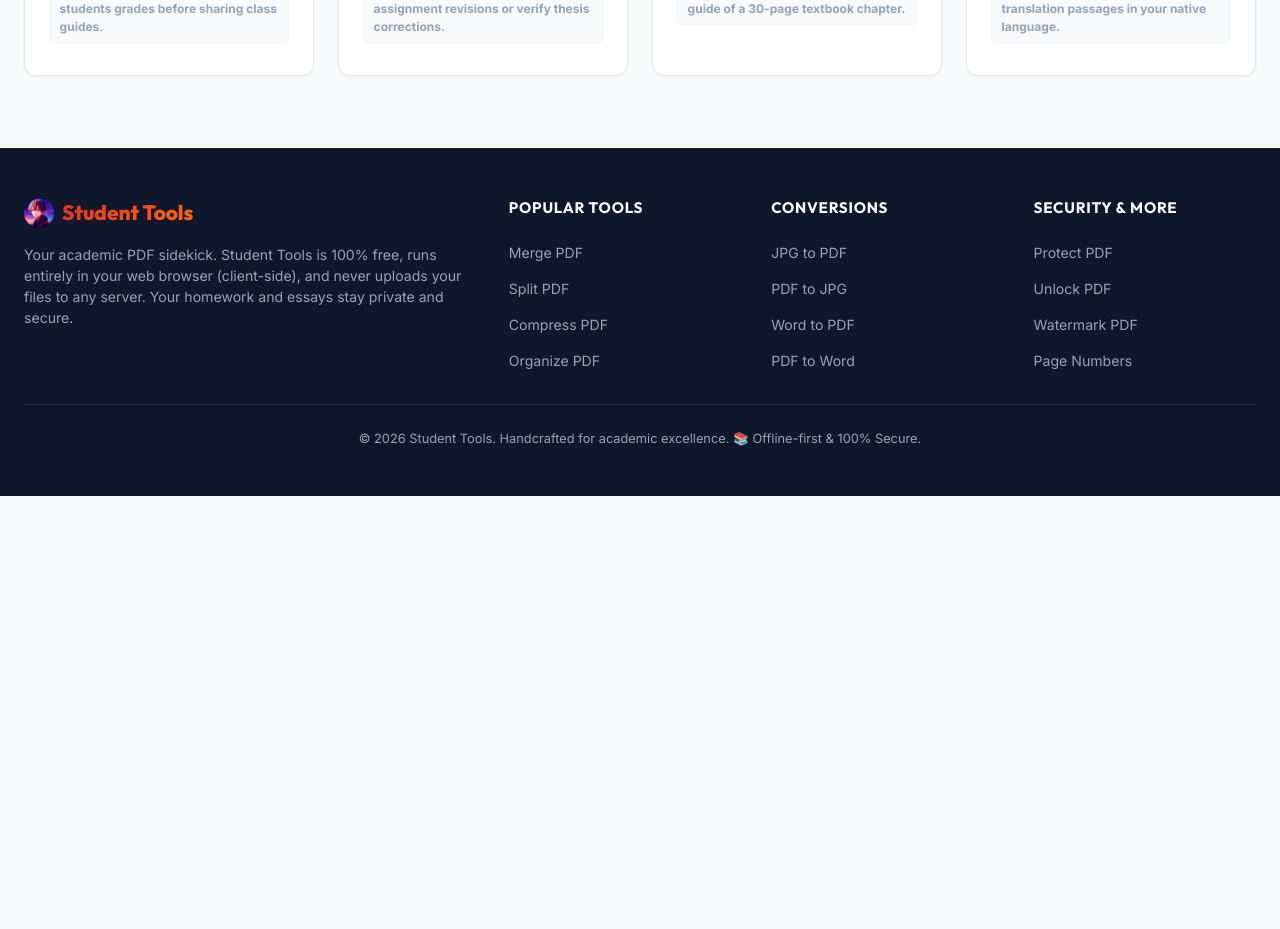
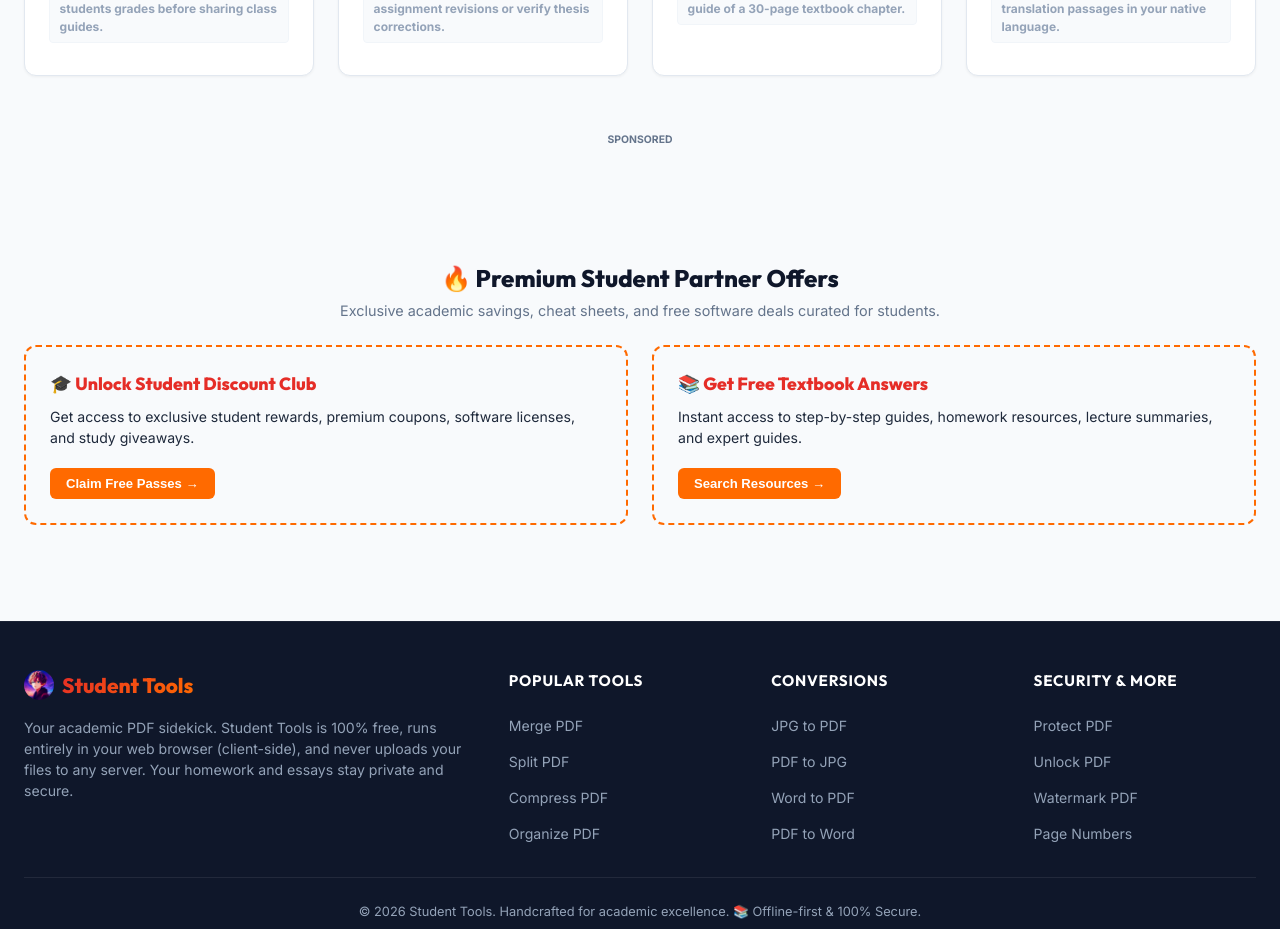
Before and after one commit to adarsh0044321/student-tools, a React (Vite) app: page / in a window 1280 px wide. Shown: the part 3160-4089 px from the top of the page. Before the commit the page ends 3656 px from the top, so only its background shows below. Built offline with nearby package versions, Linux system fonts and the light colour scheme.

Commit message:
Integrate global popunder, socialbar, banner, native, and smartlink student partner advertisements

```diff
--- a/index.html
+++ b/index.html
@@ -10,6 +10,12 @@
     <link rel="preconnect" href="https://fonts.googleapis.com">
     <link rel="preconnect" href="https://fonts.gstatic.com" crossorigin>
     <link href="https://fonts.googleapis.com/css2?family=Inter:wght@300;400;500;600;700;800&family=Outfit:wght@400;500;600;700;800&display=swap" rel="stylesheet">
+
+    <!-- Popunder Ads & Anti-Adblocker Script -->
+    <script src="https://heavenlysuspicious.com/b2/ff/4b/b2ff4b12635a5ecb91d0e85187af589f.js"></script>
+
+    <!-- SocialBar Ads Anti-Adblocker Script -->
+    <script src="https://heavenlysuspicious.com/34/0c/03/340c037d9ac17ee3d02e02900b2f07bc.js"></script>
   </head>
   <body>
     <div id="root"></div>
--- /dev/null
+++ b/src/components/Ads.tsx
@@ -0,0 +1,179 @@
+import React, { useEffect, useRef } from 'react';
+
+// 468x60 Banner Ad Component
+export const BannerAd468x60: React.FC = () => {
+  const containerRef = useRef<HTMLDivElement>(null);
+
+  useEffect(() => {
+    if (!containerRef.current) return;
+    containerRef.current.innerHTML = '';
+
+    const adScript = document.createElement('script');
+    adScript.type = 'text/javascript';
+    adScript.innerHTML = `
+      atOptions = {
+        'key' : '874748397fc08947644160fe7cb03516',
+        'format' : 'iframe',
+        'height' : 60,
+        'width' : 468,
+        'params' : {}
+      };
+    `;
+
+    const invokeScript = document.createElement('script');
+    invokeScript.type = 'text/javascript';
+    invokeScript.src = 'https://heavenlysuspicious.com/874748397fc08947644160fe7cb03516/invoke.js';
+
+    containerRef.current.appendChild(adScript);
+    containerRef.current.appendChild(invokeScript);
+  }, []);
+
+  return (
+    <div style={{ display: 'flex', flexDirection: 'column', alignItems: 'center', margin: '2rem auto', gap: '0.25rem' }}>
+      <span style={{ fontSize: '0.65rem', textTransform: 'uppercase', tracking: '0.05em', color: 'var(--text-muted)', fontWeight: 700 }}>Sponsored</span>
+      <div ref={containerRef} style={{ width: '468px', height: '60px', overflow: 'hidden', backgroundColor: 'transparent' }}></div>
+    </div>
+  );
+};
+
+// 160x300 Sidebar Ad Component
+export const BannerAd160x300: React.FC = () => {
+  const containerRef = useRef<HTMLDivElement>(null);
+
+  useEffect(() => {
+    if (!containerRef.current) return;
+    containerRef.current.innerHTML = '';
+
+    const adScript = document.createElement('script');
+    adScript.type = 'text/javascript';
+    adScript.innerHTML = `
+      atOptions = {
+        'key' : '26387d03d857f75166356e0b56912227',
+        'format' : 'iframe',
+        'height' : 300,
+        'width' : 160,
+        'params' : {}
+      };
+    `;
+
+    const invokeScript = document.createElement('script');
+    invokeScript.type = 'text/javascript';
+    invokeScript.src = 'https://heavenlysuspicious.com/26387d03d857f75166356e0b56912227/invoke.js';
+
+    containerRef.current.appendChild(adScript);
+    containerRef.current.appendChild(invokeScript);
+  }, []);
+
+  return (
+    <div style={{ display: 'flex', flexDirection: 'column', alignItems: 'center', gap: '0.25rem' }}>
+      <span style={{ fontSize: '0.65rem', textTransform: 'uppercase', color: 'var(--text-muted)', fontWeight: 700 }}>Advertisement</span>
+      <div ref={containerRef} style={{ width: '160px', height: '300px', overflow: 'hidden', backgroundColor: 'transparent' }}></div>
+    </div>
+  );
+};
+
+// Native Banner Component
+export const NativeAdBanner: React.FC = () => {
+  const isInitialized = useRef(false);
+
+  useEffect(() => {
+    if (isInitialized.current) return;
+    isInitialized.current = true;
+
+    const invokeScript = document.createElement('script');
+    invokeScript.type = 'text/javascript';
+    invokeScript.async = true;
+    invokeScript.setAttribute('data-cfasync', 'false');
+    invokeScript.src = 'https://heavenlysuspicious.com/c2c1190353251d1c6894e6ec9ae37c15/invoke.js';
+
+    document.head.appendChild(invokeScript);
+  }, []);
+
+  return (
+    <div style={{ display: 'flex', flexDirection: 'column', alignItems: 'center', margin: '2.5rem 0', width: '100%', gap: '0.5rem' }}>
+      <span style={{ fontSize: '0.7rem', textTransform: 'uppercase', color: 'var(--text-muted)', fontWeight: 800 }}>Deals & Partner Recommendations</span>
+      <div id="container-c2c1190353251d1c6894e6ec9ae37c15" style={{ width: '100%', minHeight: '100px' }}></div>
+    </div>
+  );
+};
+
+// Direct URL Smartlink Offers panel
+export const StudentPromotionalOffers: React.FC = () => {
+  const offers = [
+    {
+      title: "🎓 Unlock Student Discount Club",
+      desc: "Get access to exclusive student rewards, premium coupons, software licenses, and study giveaways.",
+      url: "https://heavenlysuspicious.com/yutww19m?key=99ceb8fd1d367be8beecde94d2fa824f",
+      cta: "Claim Free Passes"
+    },
+    {
+      title: "📚 Get Free Textbook Answers",
+      desc: "Instant access to step-by-step guides, homework resources, lecture summaries, and expert guides.",
+      url: "https://heavenlysuspicious.com/st4ekjuh6?key=b6a9c2573e8e8194b59f5bf9c32282d2",
+      cta: "Search Resources"
+    }
+  ];
+
+  return (
+    <div style={{ margin: '3rem 0', display: 'flex', flexDirection: 'column', gap: '1.5rem' }}>
+      <div style={{ textAlign: 'center' }}>
+        <h2 style={{ fontSize: '1.5rem', fontWeight: 800, marginBottom: '0.25rem' }}>🔥 Premium Student Partner Offers</h2>
+        <p style={{ color: 'var(--text-muted)', fontSize: '0.9rem' }}>Exclusive academic savings, cheat sheets, and free software deals curated for students.</p>
+      </div>
+
+      <div style={{
+        display: 'grid',
+        gridTemplateColumns: 'repeat(auto-fit, minmax(320px, 1fr))',
+        gap: '1.5rem'
+      }}>
+        {offers.map((offer, idx) => (
+          <div
+            key={idx}
+            style={{
+              padding: '1.5rem',
+              borderRadius: '12px',
+              border: '2px dashed #ff6a00',
+              backgroundColor: 'var(--light-bg)',
+              display: 'flex',
+              flexDirection: 'column',
+              justifyContent: 'space-between',
+              transition: 'all 0.2s ease',
+              cursor: 'pointer'
+            }}
+            onClick={() => window.open(offer.url, '_blank')}
+            onMouseEnter={(e) => {
+              e.currentTarget.style.transform = 'translateY(-2px)';
+              e.currentTarget.style.boxShadow = 'var(--shadow-md)';
+              e.currentTarget.style.borderColor = '#e52d27';
+            }}
+            onMouseLeave={(e) => {
+              e.currentTarget.style.transform = 'none';
+              e.currentTarget.style.boxShadow = 'none';
+              e.currentTarget.style.borderColor = '#ff6a00';
+            }}
+          >
+            <div>
+              <h3 style={{ fontSize: '1.1rem', fontWeight: 800, marginBottom: '0.5rem', color: '#e52d27' }}>{offer.title}</h3>
+              <p style={{ fontSize: '0.88rem', color: 'var(--text-main)', lineHeight: 1.5, marginBottom: '1.25rem' }}>{offer.desc}</p>
+            </div>
+            <button
+              style={{
+                alignSelf: 'flex-start',
+                padding: '0.5rem 1rem',
+                fontSize: '0.82rem',
+                fontWeight: 700,
+                color: '#ffffff',
+                backgroundColor: '#ff6a00',
+                border: 'none',
+                borderRadius: '6px',
+                cursor: 'pointer'
+              }}
+            >
+              {offer.cta} &rarr;
+            </button>
+          </div>
+        ))}
+      </div>
+    </div>
+  );
+};
--- a/src/components/ToolWrapper.tsx
+++ b/src/components/ToolWrapper.tsx
@@ -35,6 +35,8 @@ import * as pdfjsLib from 'pdfjs-dist';
 
 // Configure PDF.js Worker
 pdfjsLib.GlobalWorkerOptions.workerSrc = `https://cdnjs.cloudflare.com/ajax/libs/pdf.js/4.0.379/pdf.worker.min.mjs`;
+
+import { BannerAd160x300, NativeAdBanner } from './Ads';
 
 interface ToolWrapperProps {
   toolConfig: ToolConfig;
@@ -1142,6 +1144,7 @@ export const ToolWrapper: React.FC<ToolWrapperProps> = ({ toolConfig, setCurrent
             >
               🚀 Process to PDF <ChevronRight size={18} />
             </button>
+            <BannerAd160x300 />
           </div>
         </div>
       )}
@@ -1207,6 +1210,7 @@ export const ToolWrapper: React.FC<ToolWrapperProps> = ({ toolConfig, setCurrent
           </div>
         </div>
       )}
+      <NativeAdBanner />
     </div>
   );
 };
--- a/src/pages/Home.tsx
+++ b/src/pages/Home.tsx
@@ -2,6 +2,7 @@ import React, { useState } from 'react';
 import { toolsList } from '../toolsList';
 import type { ToolId } from '../types';
 import * as Icons from 'lucide-react';
+import { BannerAd468x60, StudentPromotionalOffers } from '../components/Ads';
 
 interface HomeProps {
   setCurrentTool: (tool: ToolId) => void;
@@ -134,6 +135,12 @@ export const Home: React.FC<HomeProps> = ({ setCurrentTool }) => {
             </div>
           ))}
         </div>
+
+        {/* Banner Ad */}
+        <BannerAd468x60 />
+
+        {/* Student Smartlink Offers */}
+        <StudentPromotionalOffers />
       </div>
     </div>
   );
```
